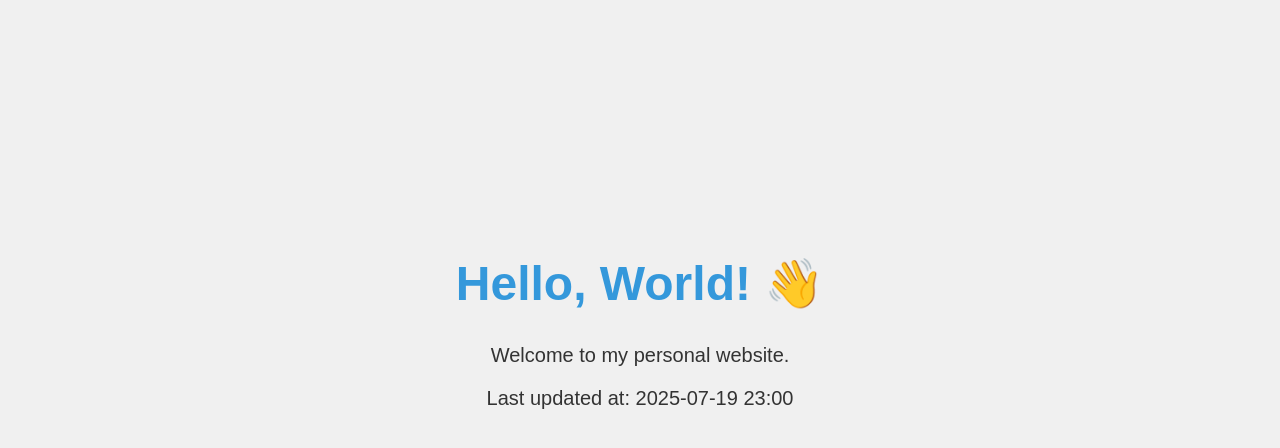
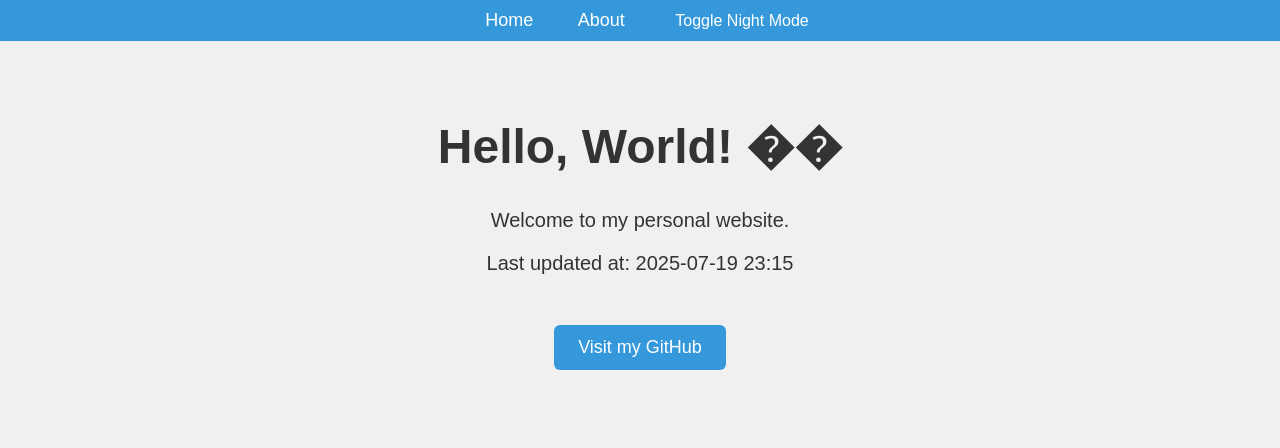
Before and after one commit to rafaelchu11/rafaelchu11.github.io, a plain HTML site: page index.html in a window 1280 px wide. Drawn offline with Linux system fonts and the light colour scheme.

Commit message:
实际写入完整页面并上传

```diff
--- a/index.html
+++ b/index.html
@@ -4,25 +4,88 @@
   <meta charset="UTF-8" />
   <title>Rafael Chu's Website</title>
   <style>
+    :root {
+      --bg-color: #f0f0f0;
+      --text-color: #333;
+      --accent-color: #3498db;
+    }
     body {
       font-family: sans-serif;
       text-align: center;
-      margin-top: 20%;
-      background-color: #f0f0f0;
+      margin: 0;
+      padding-top: 80px;
+      background-color: var(--bg-color);
+      color: var(--text-color);
+      transition: background-color 0.3s ease, color 0.3s ease;
+    }
+    nav {
+      position: fixed;
+      top: 0;
+      width: 100%;
+      background-color: var(--accent-color);
+      padding: 10px 0;
+    }
+    nav a {
+      color: white;
+      text-decoration: none;
+      margin: 0 20px;
+      font-size: 18px;
     }
     h1 {
-      color: #3498db;
       font-size: 48px;
     }
     p {
-      color: #333;
       font-size: 20px;
+    }
+    .button {
+      display: inline-block;
+      margin-top: 30px;
+      padding: 12px 24px;
+      font-size: 18px;
+      background-color: var(--accent-color);
+      color: white;
+      text-decoration: none;
+      border-radius: 6px;
+      transition: background-color 0.3s ease;
+    }
+    .button:hover {
+      background-color: #2179b5;
+    }
+    .toggle-theme {
+      cursor: pointer;
+      font-size: 16px;
+      margin-left: 20px;
+      background: none;
+      border: none;
+      color: white;
     }
   </style>
 </head>
 <body>
-  <h1>Hello, World! 👋</h1>
+  <nav>
+    <a href="index.html">Home</a>
+    <a href="about.html">About</a>
+    <button class="toggle-theme" onclick="toggleTheme()">Toggle Night Mode</button>
+  </nav>
+  <h1>Hello, World! ��</h1>
   <p>Welcome to my personal website.</p>
-  <p>Last updated at: 2025-07-19 23:00</p>
+  <p>Last updated at: 2025-07-19 23:15</p>
+  <a class="button" href="https://github.com/rafaelchu11" target="_blank">Visit my GitHub</a>
+
+  <script>
+    function toggleTheme() {
+      const root = document.documentElement;
+      const currentBg = getComputedStyle(root).getPropertyValue('--bg-color').trim();
+      if (currentBg === '#f0f0f0') {
+        root.style.setProperty('--bg-color', '#1a1a1a');
+        root.style.setProperty('--text-color', '#f0f0f0');
+        root.style.setProperty('--accent-color', '#4db8ff');
+      } else {
+        root.style.setProperty('--bg-color', '#f0f0f0');
+        root.style.setProperty('--text-color', '#333');
+        root.style.setProperty('--accent-color', '#3498db');
+      }
+    }
+  </script>
 </body>
 </html>
```
